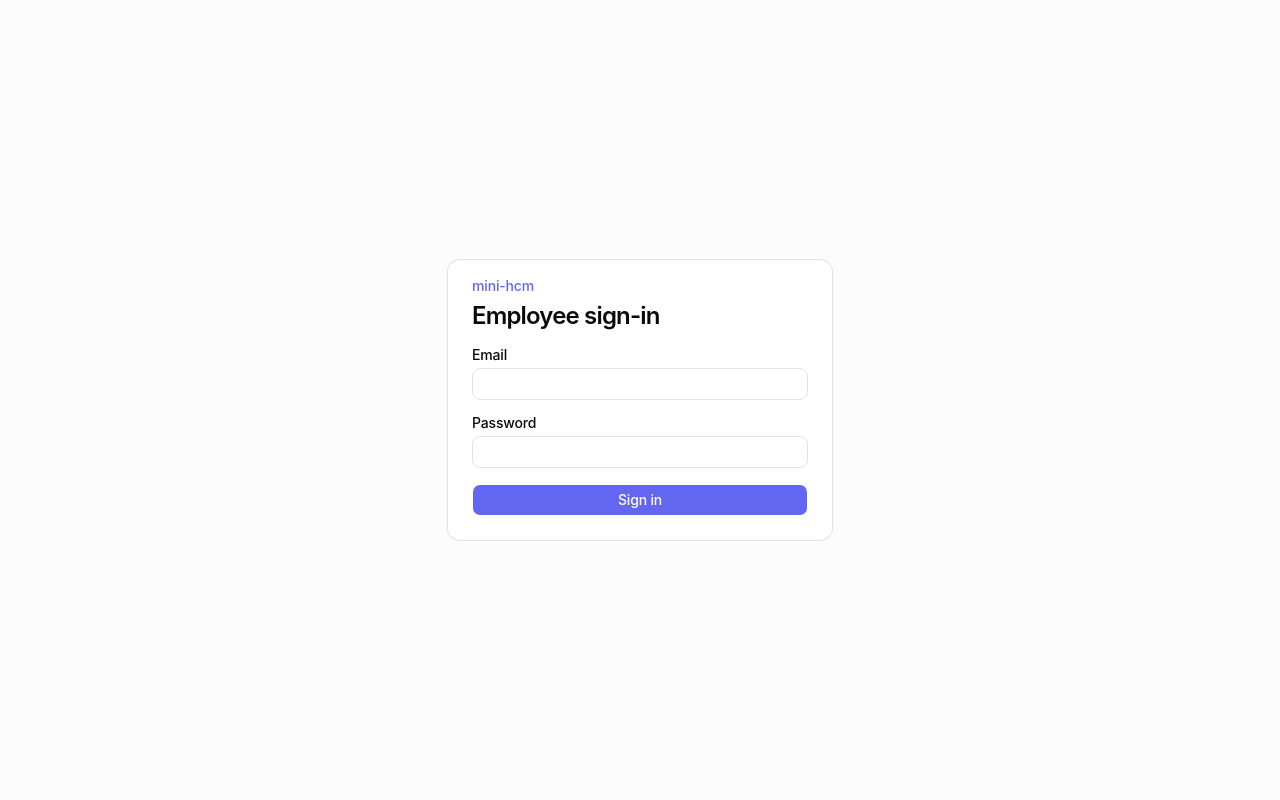
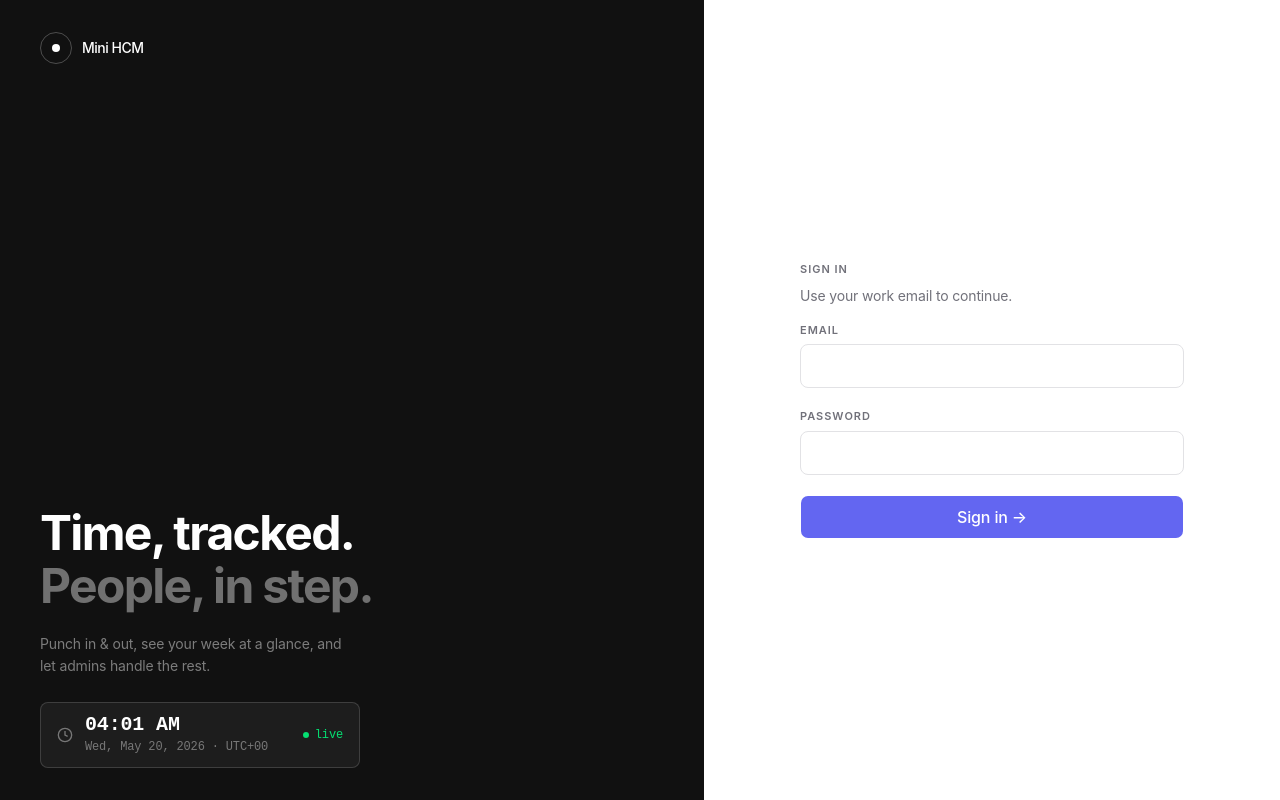
Before and after one commit to TaniKyuun/mini-hcm, a React (Vite) app in the folder client/: page / in a window 1280 px wide. Built offline with nearby package versions, Linux system fonts and the light colour scheme; no server answers.

Commit message:
feat: add live clock component to SignIn page and improve layout

```diff
--- a/client/src/pages/SignIn.tsx
+++ b/client/src/pages/SignIn.tsx
@@ -1,10 +1,63 @@
 import { signInWithEmailAndPassword } from 'firebase/auth';
-import { type FormEvent, useState } from 'react';
+import { useEffect, useState } from 'react';
 import { Button } from '@/components/ui/button';
-import { Card } from '@/components/ui/card';
 import { Input } from '@/components/ui/input';
 import { Label } from '@/components/ui/label';
 import { auth } from '@/lib/firebase';
+
+function LiveClock() {
+	const [now, setNow] = useState(new Date());
+
+	useEffect(() => {
+		const id = setInterval(() => setNow(new Date()), 1000);
+		return () => clearInterval(id);
+	}, []);
+
+	const timeStr = now.toLocaleTimeString('en-US', {
+		hour: '2-digit',
+		minute: '2-digit',
+		hour12: true,
+	});
+	const dateStr = now.toLocaleDateString('en-US', {
+		weekday: 'short',
+		month: 'short',
+		day: 'numeric',
+		year: 'numeric',
+	});
+	const offsetMins = -now.getTimezoneOffset();
+	const offsetHrs = Math.floor(Math.abs(offsetMins) / 60);
+	const offsetStr = `UTC${offsetMins >= 0 ? '+' : '-'}${String(offsetHrs).padStart(2, '0')}`;
+
+	return (
+		<div className="flex items-center justify-between rounded-lg border border-white/15 bg-white/5 px-4 py-3 font-mono">
+			<div className="flex items-center gap-3">
+				<svg
+					aria-hidden="true"
+					className="size-4 shrink-0 text-white/40"
+					fill="none"
+					stroke="currentColor"
+					strokeWidth="2"
+					viewBox="0 0 24 24"
+				>
+					<circle cx="12" cy="12" r="10" />
+					<polyline points="12 6 12 12 16 14" />
+				</svg>
+				<div className="flex flex-col">
+					<span className="text-xl font-semibold leading-none text-white">
+						{timeStr}
+					</span>
+					<span className="mt-1 text-xs text-white/40">
+						{dateStr} · {offsetStr}
+					</span>
+				</div>
+			</div>
+			<span className="flex items-center gap-1.5 text-xs text-green-400">
+				<span className="size-1.5 rounded-full bg-green-400" />
+				live
+			</span>
+		</div>
+	);
+}
 
 export function SignIn() {
 	const [email, setEmail] = useState('');
@@ -12,8 +65,7 @@ export function SignIn() {
 	const [isSubmitting, setIsSubmitting] = useState(false);
 	const [authError, setAuthError] = useState('');
 
-	async function handleSignIn(event: FormEvent<HTMLFormElement>) {
-		event.preventDefault();
+	async function handleSignIn() {
 		setAuthError('');
 		setIsSubmitting(true);
 
@@ -28,37 +80,86 @@ export function SignIn() {
 	}
 
 	return (
-		<main className="grid min-h-screen place-items-center bg-muted/30 px-6 py-10 text-foreground">
-			<Card className="w-full max-w-sm">
-				<div className="px-6">
-					<p className="text-sm font-medium text-primary">mini-hcm</p>
-					<h1 className="mt-1 text-2xl font-semibold tracking-tight">
-						Employee sign-in
-					</h1>
+		<div className="flex min-h-screen">
+			{/* Left dark panel */}
+			<div className="relative flex w-[55%] flex-col bg-[#111111] px-10 py-8 text-white max-lg:hidden">
+				{/* Logo */}
+				<div className="flex items-center gap-2.5">
+					<div className="flex size-8 items-center justify-center rounded-full border border-white/25">
+						<div className="size-2 rounded-full bg-white" />
+					</div>
+					<span className="text-sm font-medium tracking-tight">Mini HCM</span>
 				</div>
 
-				<form className="flex flex-col gap-4 px-6 pb-2" onSubmit={handleSignIn}>
+				{/* Hero text + clock */}
+				<div className="mt-auto">
+					<h1 className="text-5xl font-bold leading-[1.1] tracking-tight">
+						Time, tracked.
+						<br />
+						<span className="text-white/40">People, in step.</span>
+					</h1>
+					<p className="mt-5 max-w-xs text-sm leading-relaxed text-white/45">
+						Punch in &amp; out, see your week at a glance, and let admins handle
+						the rest.
+					</p>
+					<div className="mt-6 max-w-xs">
+						<LiveClock />
+					</div>
+				</div>
+			</div>
+
+			{/* Right white panel */}
+			<div className="relative flex flex-1 flex-col bg-white px-12 py-8 text-foreground lg:px-16">
+				{/* Centered form */}
+				<div className="flex flex-1 items-center justify-center">
+					<div className="w-full max-w-sm">
+						<p className="text-[11px] font-semibold uppercase tracking-widest text-muted-foreground">
+							Sign in
+						</p>
+						<p className="mt-2 text-sm text-muted-foreground">
+							Use your work email to continue.
+						</p>
+
+						<form
+							className="mt-4 flex flex-col gap-5"
+							onSubmit={(e) => {
+								e.preventDefault();
+								void handleSignIn();
+							}}
+						>
 							<div className="flex flex-col gap-1.5">
-						<Label htmlFor="signin-email">Email</Label>
+								<Label
+									htmlFor="signin-email"
+									className="text-[11px] font-semibold uppercase tracking-widest text-muted-foreground"
+								>
+									Email
+								</Label>
 								<Input
 									id="signin-email"
 									type="email"
 									value={email}
-							onChange={(event) => setEmail(event.target.value)}
+									onChange={(e) => setEmail(e.target.value)}
 									autoComplete="email"
 									required
+									className="h-11"
 								/>
 							</div>
 
 							<div className="flex flex-col gap-1.5">
-						<Label htmlFor="signin-password">Password</Label>
+								<Label
+									htmlFor="signin-password"
+									className="text-[11px] font-semibold uppercase tracking-widest text-muted-foreground"
+								>
+									Password
+								</Label>
 								<Input
 									id="signin-password"
 									type="password"
 									value={password}
-							onChange={(event) => setPassword(event.target.value)}
+									onChange={(e) => setPassword(e.target.value)}
 									autoComplete="current-password"
 									required
+									className="h-11"
 								/>
 							</div>
 
@@ -68,11 +169,17 @@ export function SignIn() {
 								</p>
 							) : null}
 
-					<Button type="submit" disabled={isSubmitting} className="w-full">
-						{isSubmitting ? 'Signing in…' : 'Sign in'}
+							<Button
+								type="submit"
+								disabled={isSubmitting}
+								className="h-11 w-full text-base"
+							>
+								{isSubmitting ? 'Signing in…' : 'Sign in →'}
 							</Button>
 						</form>
-			</Card>
-		</main>
+					</div>
+				</div>
+			</div>
+		</div>
 	);
 }
```
Lines whose indentation alone changed are shown as unchanged.
